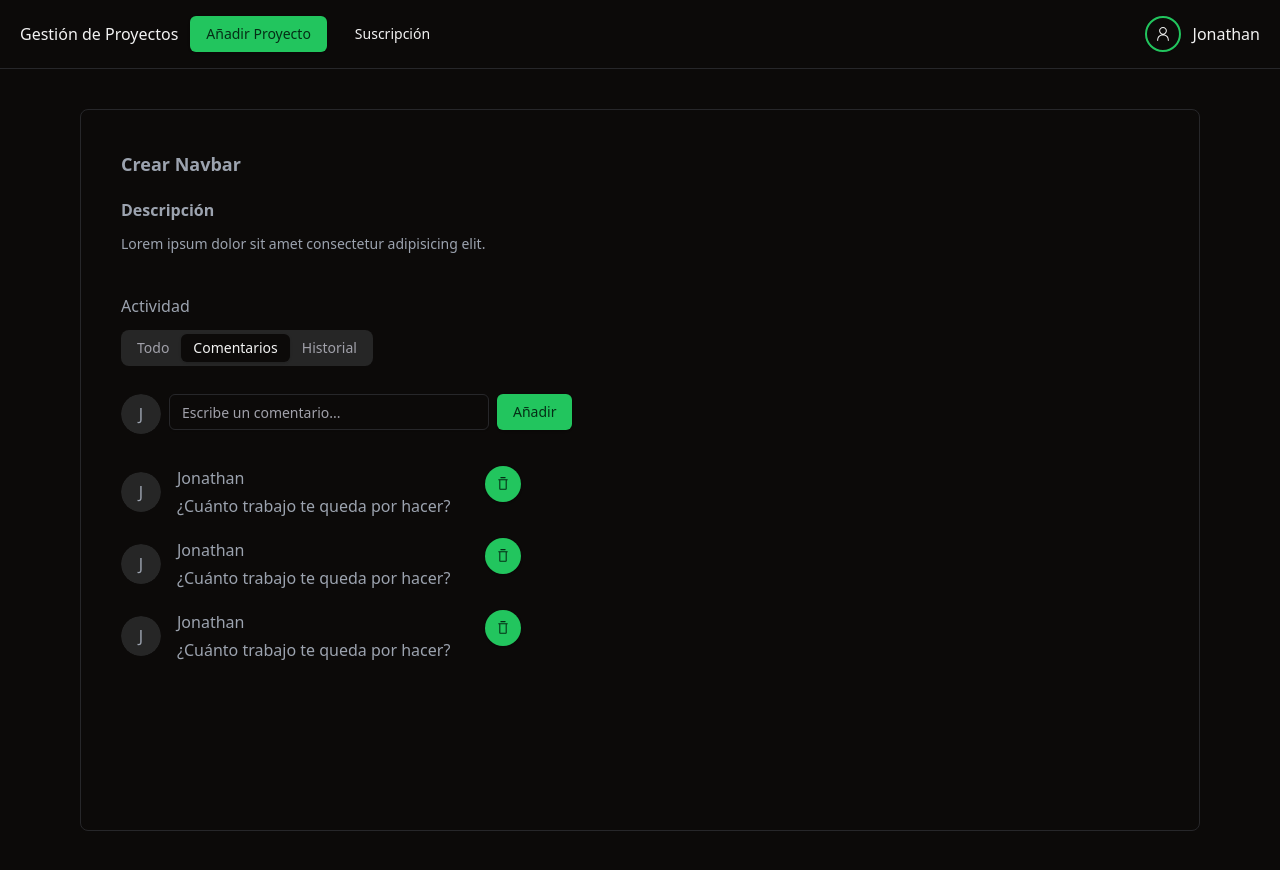
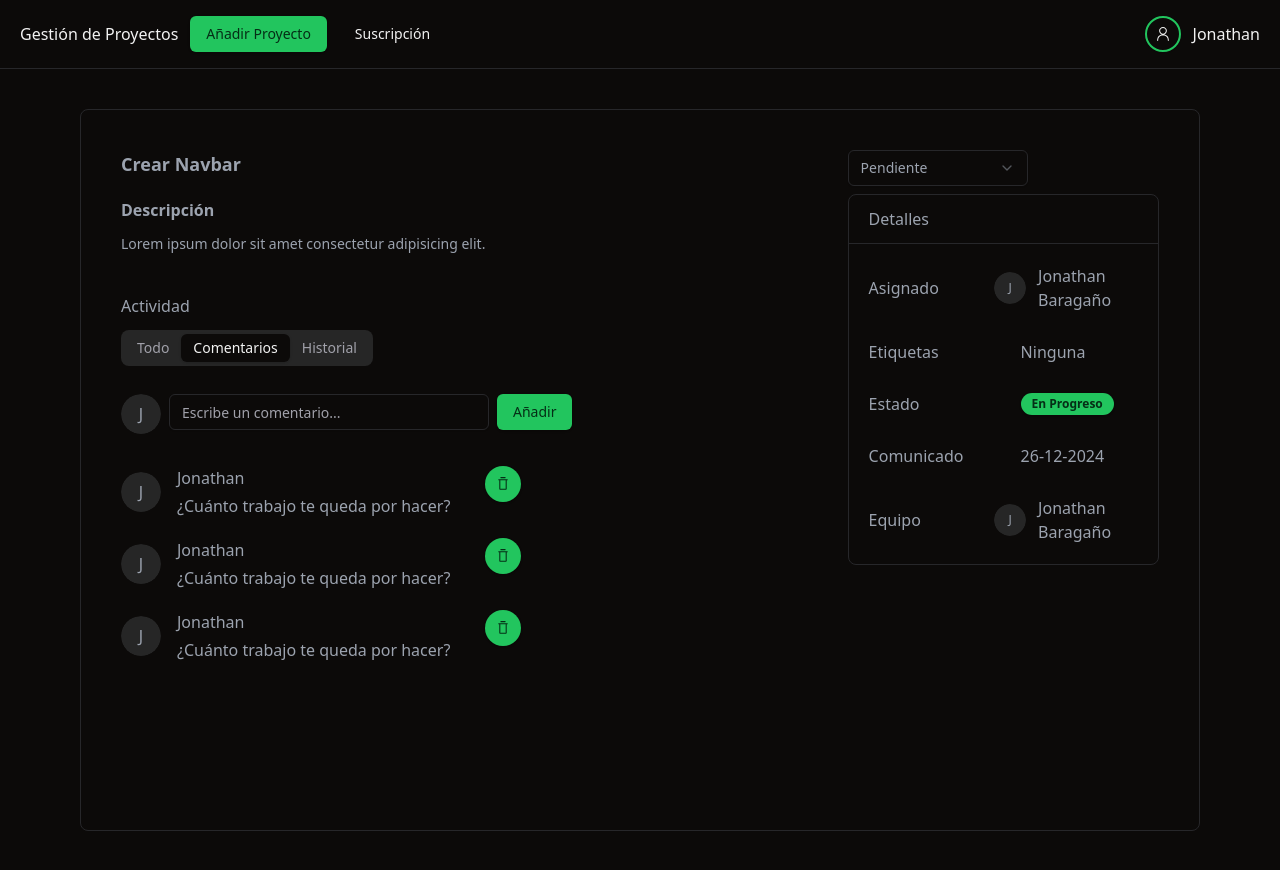
Before and after one commit to JohnnyBC2022/project-managment-system-frontend, a React (Vite) app: page /project/1/issue/1 in a window 1280 px wide. Built offline with nearby package versions, Linux system fonts and the light colour scheme.

Commit message:
feat:details card added to issueDetails

```diff
--- a/src/pages/IssueDetails/IssueDetails.jsx
+++ b/src/pages/IssueDetails/IssueDetails.jsx
@@ -3,9 +3,23 @@
 import { useParams } from "react-router-dom";
 import CreateCommentForm from "./CreateCommentForm";
 import CommentCard from "./CommentCard";
+import {
+  Select,
+  SelectContent,
+  SelectItem,
+  SelectTrigger,
+  SelectValue,
+} from "@/components/ui/select";
+import { Avatar, AvatarFallback } from "@/components/ui/avatar";
+import { Badge } from "@/components/ui/badge";
 
 const IssueDetails = () => {
   const { projectId, issueId } = useParams();
+
+  const handelUpdateIssueStatus = (status) => {
+    console.log(status);
+  };
+
   return (
     <div className="px-20 py-10 text-gray-400">
       <div className="flex justify-between border p-10 rounded-lg">
@@ -16,31 +30,29 @@
             </h1>
             <div className="py-5">
               <h2 className="font-semibold text-gray-400">Descripción</h2>
-                    <p className="text-gray-400 text-sm mt-3">Lorem ipsum dolor sit amet consectetur adipisicing elit.</p>
+              <p className="text-gray-400 text-sm mt-3">
+                Lorem ipsum dolor sit amet consectetur adipisicing elit.
+              </p>
             </div>
 
             <div className="mt-5">
               <h1 className="pb-3">Actividad</h1>
               <Tabs defaultValue="comments" className="w-[400px]">
                 <TabsList className="mb-5">
-                            <TabsTrigger value="all">
-                                Todo
-                            </TabsTrigger>
-                            <TabsTrigger value="comments">
-                                Comentarios
-                            </TabsTrigger>
-                            <TabsTrigger value="history">
-                                Historial
-                            </TabsTrigger>
+                  <TabsTrigger value="all">Todo</TabsTrigger>
+                  <TabsTrigger value="comments">Comentarios</TabsTrigger>
+                  <TabsTrigger value="history">Historial</TabsTrigger>
                 </TabsList>
                 <TabsContent value="all">
                   Todos los cambios de la cuenta aquí
                 </TabsContent>
 
                 <TabsContent value="comments">
-                            {<CreateCommentForm  issueId={issueId}/>}
+                  {<CreateCommentForm issueId={issueId} />}
                   <div className="mt-8 space-y-5">
-                                {[1,1,1].map((item)=><CommentCard key={item}/>)}
+                    {[1, 1, 1].map((item) => (
+                      <CommentCard key={item} />
+                    ))}
                   </div>
                 </TabsContent>
 
@@ -51,8 +63,67 @@
             </div>
           </div>
         </ScrollArea>
+
+        <div className="w-full lg:w-[30%] space-y-2">
+          <Select onValueChange={handelUpdateIssueStatus}>
+            <SelectTrigger className="w-[180px]">
+              <SelectValue placeholder="Pendiente" />
+            </SelectTrigger>
+            <SelectContent>
+              <SelectItem value="pending">Pendiente</SelectItem>
+              <SelectItem value="in_progress">En Progreso</SelectItem>
+              <SelectItem value="done">Hecho</SelectItem>
+            </SelectContent>
+          </Select>
+
+          <div className="border rounded-lg">
+            <p className="border-b py-3 px-5">Detalles</p>
+            <div className="p-5">
+              <div className="space-y-7">
+                <div className="flex gap-10 items-center">
+                  <p className="w-[7rem]">Asignado</p>
+                  <div className="flex items-center gap-3">
+                    <Avatar className="h-8 w-8 text-xs">
+                      <AvatarFallback>J</AvatarFallback>
+                    </Avatar>
+                    <p>Jonathan Baragaño</p>
                   </div>
-  </div>);
+                </div>
+
+                <div className="flex gap-10 items-center">
+                  <p className="w-[7rem]">Etiquetas</p>
+                  <p>Ninguna</p>
+                </div>
+
+                <div className="flex gap-10 items-center">
+                  <p className="w-[7rem]">Estado</p>
+                  <Badge>
+                    En Progreso
+                  </Badge>
+                </div>
+
+                <div className="flex gap-10 items-center">
+                  <p className="w-[7rem]">Comunicado</p>
+                  <p>26-12-2024</p>
+                </div>
+
+                <div className="flex gap-10 items-center">
+                  <p className="w-[7rem]">Equipo</p>
+                  <div className="flex items-center gap-3">
+                    <Avatar className="h-8 w-8 text-xs">
+                      <AvatarFallback>J</AvatarFallback>
+                    </Avatar>
+                    <p>Jonathan Baragaño</p>
+                  </div>
+                </div>
+
+              </div>
+            </div>
+          </div>
+        </div>
+      </div>
+    </div>
+  );
 };
 
 export default IssueDetails;
```
Lines whose indentation alone changed are shown as unchanged.
